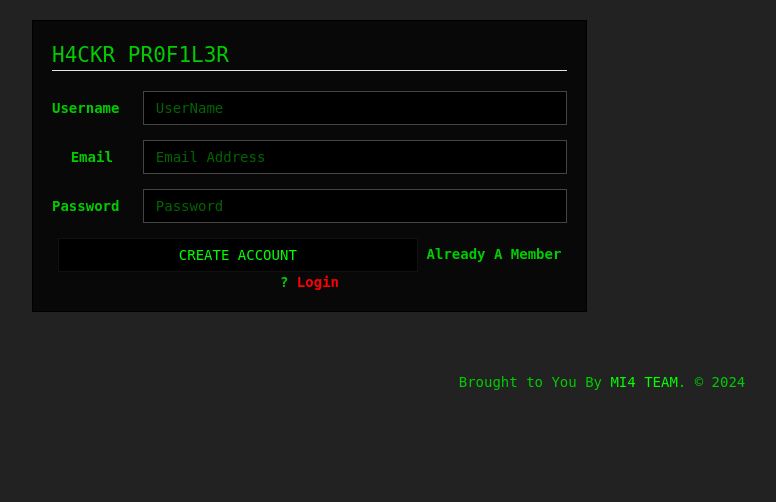
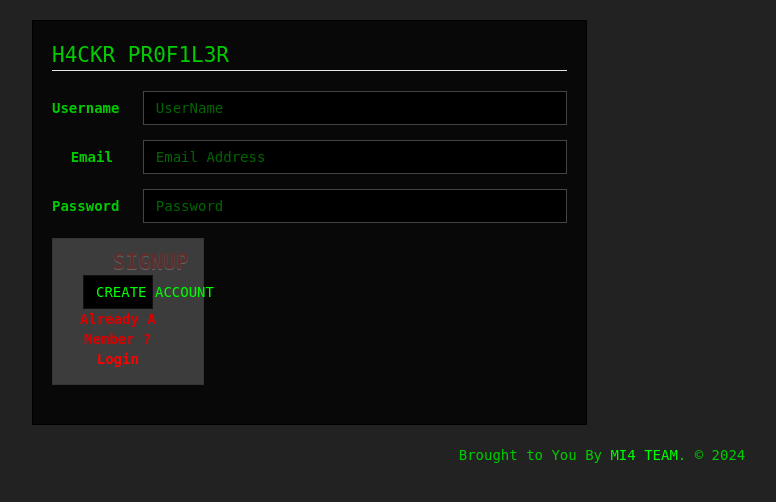
Before and after one commit to Z3R0SEC/Bot, a Flask app: page /signup in a window 1280 px wide. Shown: the part 51-553 px from the top of the page, without its empty margins (38-814 px from the left). Run offline with Flask 3, Linux system fonts and the light colour scheme; some libraries are stand-ins or nearby versions.

Commit message:
Update signup.html

```diff
--- a/templates/signup.html
+++ b/templates/signup.html
@@ -23,11 +23,12 @@
 
                                     </div>
                                                                                                                                      </div>
-                         {% if error %}                                                                                       <div class="row">
+                                                                                                                <div class="row">
                     <div class="col-lg-4">
                         <div class="alert alert-dismissible alert-danger">
-                            <button type="button" class="close"></button>
-                            <b>{{ error }}</b>
+                            <button type="button" class="close">SIGNUP</button>
+                                  {% if error %}
+                            <br><br><b>{{ error }}</b>
                         </div>
                     </div>
                     {% endif %}
```
